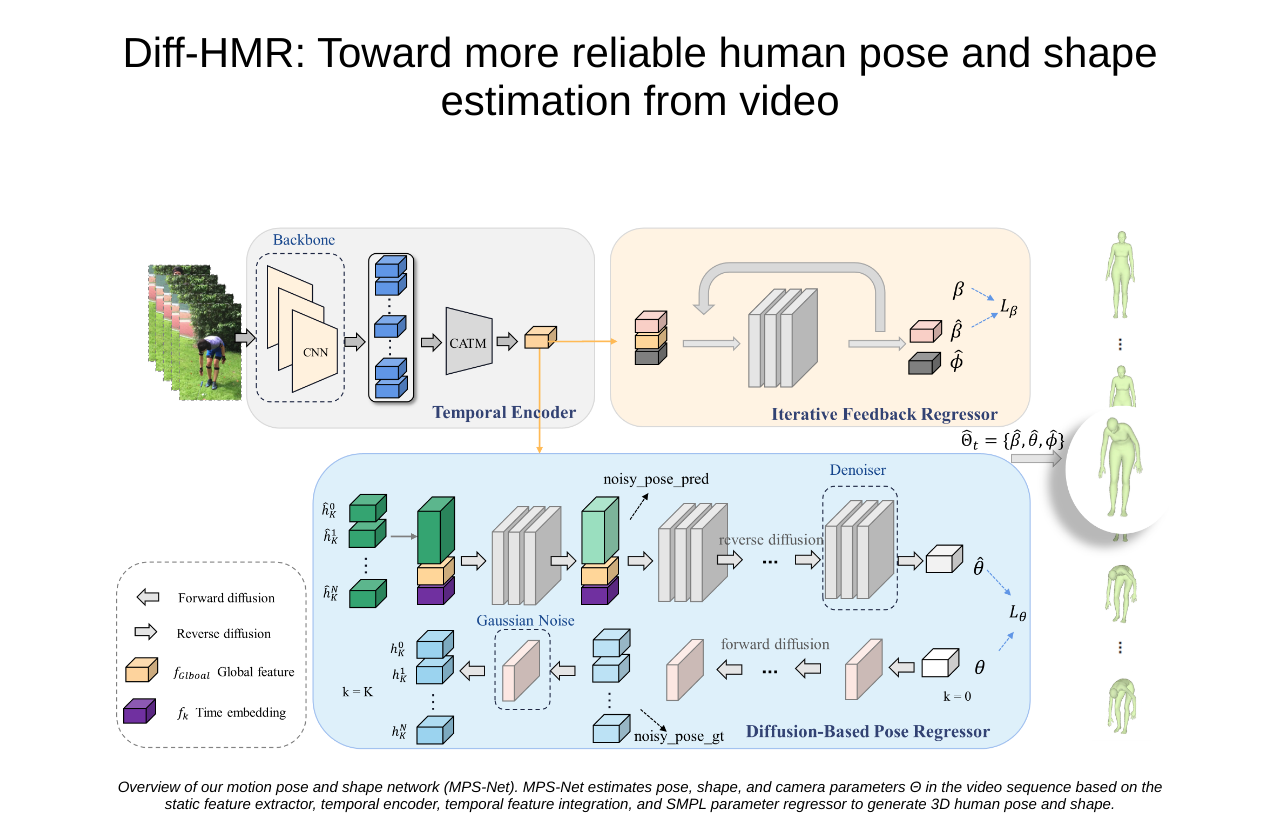
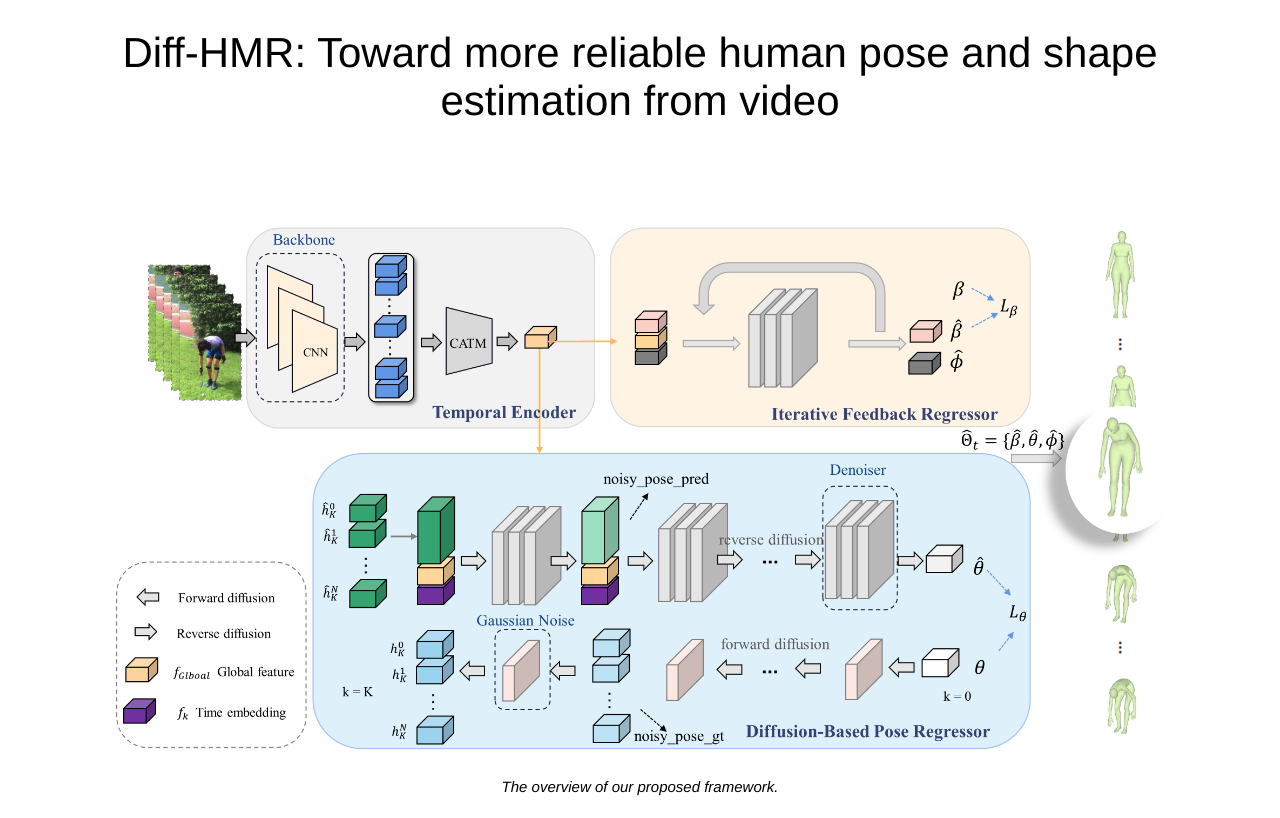
Before and after one commit to diff-hmr/diff-hmr.github.io, a plain HTML site: page index.html in a window 1280 px wide. Shown: the top 818 px of the page. Drawn offline with Linux system fonts and the light colour scheme; a script that the page names is missing.

Commit message:
Update index.html

```diff
--- a/index.html
+++ b/index.html
@@ -167,7 +167,7 @@
 	        	<td>
                     		<center>
 		        		<img src = "./framework_update.png" width="1080px"></img>
-                        		<span style="font-size:15px;font-style:italic">    Overview of our motion pose and shape network (MPS-Net). MPS-Net estimates pose, shape, and camera parameters Θ in the video sequence based on the static feature extractor, temporal encoder, temporal feature integration, and SMPL parameter regressor to generate 3D human pose and shape.</span>
+                        		<span style="font-size:15px;font-style:italic">    The overview of our proposed framework. </span>
                     		</center>
                 	</td>
 	    	</tr>
```
